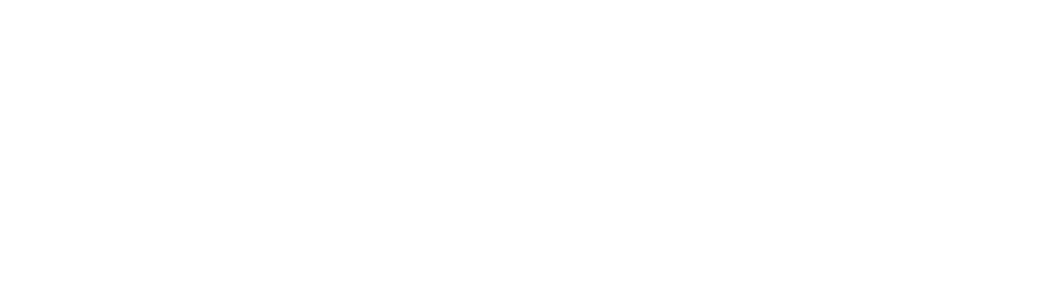
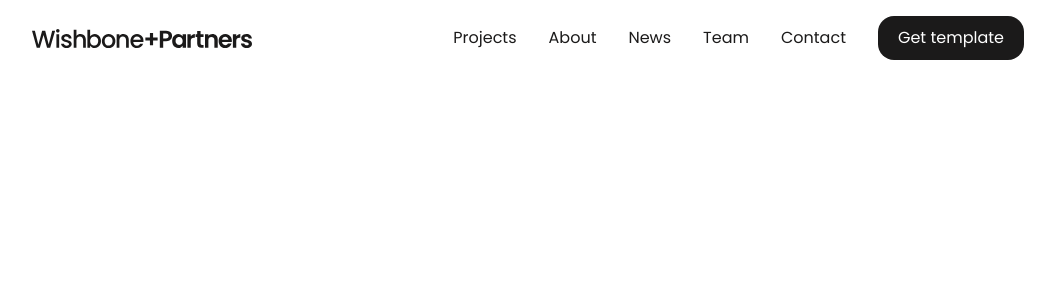
Before and after one commit to imflawlezz/wishbone-landing, a Next.js app: page / in a window 1280 px wide. Shown: the top 300 px of the page, without its empty margins (112-1167 px from the left). Built offline with nearby package versions, Linux system fonts and the light colour scheme.

Commit message:
chore: add Header.tsx section component, adjust page.tsx layout

```diff
--- a/src/app/page.tsx
+++ b/src/app/page.tsx
@@ -1,7 +1,9 @@
+import {Header} from "@/components/sections/Header";
+
 export default function Home() {
     return (
         <>
-
+            <Header />
         </>
     );
 }
--- /dev/null
+++ b/src/components/sections/Header.tsx
@@ -0,0 +1,88 @@
+'use client';
+
+import { useState } from "react";
+import Image from "next/image";
+import { resolveAsset } from "@/utils/resolveAsset";
+import { LinkComponent } from "@/components/shared/LinkComponent";
+import { NavLinks } from "@/data/NavLinks";
+import { Bars3Icon, XMarkIcon } from "@heroicons/react/24/outline";
+import { motion, AnimatePresence } from "motion/react";
+
+export const Header = () => {
+    const [menuOpen, setMenuOpen] = useState(false);
+
+    return (
+        <header className="relative z-50 bg-[var(--background)] px-6 md:px-12 lg:px-36 flex justify-between items-center h-16 md:h-auto">
+            <div>
+                <Image
+                    src={resolveAsset("logos", "wishbone-logo.svg")}
+                    alt="Logo"
+                    width={220}
+                    height={20}
+                    className=""
+                />
+            </div>
+
+            <nav className="hidden md:flex items-center gap-4 lg:gap-8 py-4">
+                {NavLinks.map((link, index) => (
+                    <LinkComponent
+                        key={index}
+                        label={link.label}
+                        isButton={link.isButton}
+                        href={link.href}
+                    />
+                ))}
+            </nav>
+
+            <button
+                className="md:hidden p-2 text-[var(--foreground)]"
+                onClick={() => setMenuOpen(true)}
+                aria-label="Open menu"
+            >
+                <Bars3Icon className="h-7 w-7" />
+            </button>
+
+            <AnimatePresence>
+                {menuOpen && (
+                    <motion.div
+                        initial={{ opacity: 0 }}
+                        animate={{ opacity: 1 }}
+                        exit={{ opacity: 0 }}
+                        transition={{ duration: 0.2 }}
+                        className="fixed inset-0 bg-[var(--background)] flex flex-col items-center justify-center gap-6 p-6 md:hidden"
+                    >
+                        <button
+                            onClick={() => setMenuOpen(false)}
+                            className="absolute top-3 right-6 p-2"
+                            aria-label="Close menu"
+                        >
+                            <XMarkIcon className="h-7 w-7 text-[var(--foreground)]" />
+                        </button>
+
+                        {NavLinks.map((link, index) => (
+                            <motion.div
+                                key={index}
+                                initial={{ opacity: 0, y: 10 }}
+                                animate={{ opacity: 1, y: 0 }}
+                                exit={{ opacity: 0, y: 10 }}
+                                transition={{
+                                    duration: 0.3,
+                                    delay: 0.1 * index,
+                                    ease: "easeOut"
+                                }}
+                            >
+                                <LinkComponent
+                                    label={link.label}
+                                    isButton={link.isButton}
+                                    href={link.href}
+                                    onClick={() => setMenuOpen(false)}
+                                    className="text-xl"
+                                />
+                            </motion.div>
+                        ))}
+                    </motion.div>
+                )}
+            </AnimatePresence>
+        </header>
+    );
+};
```
